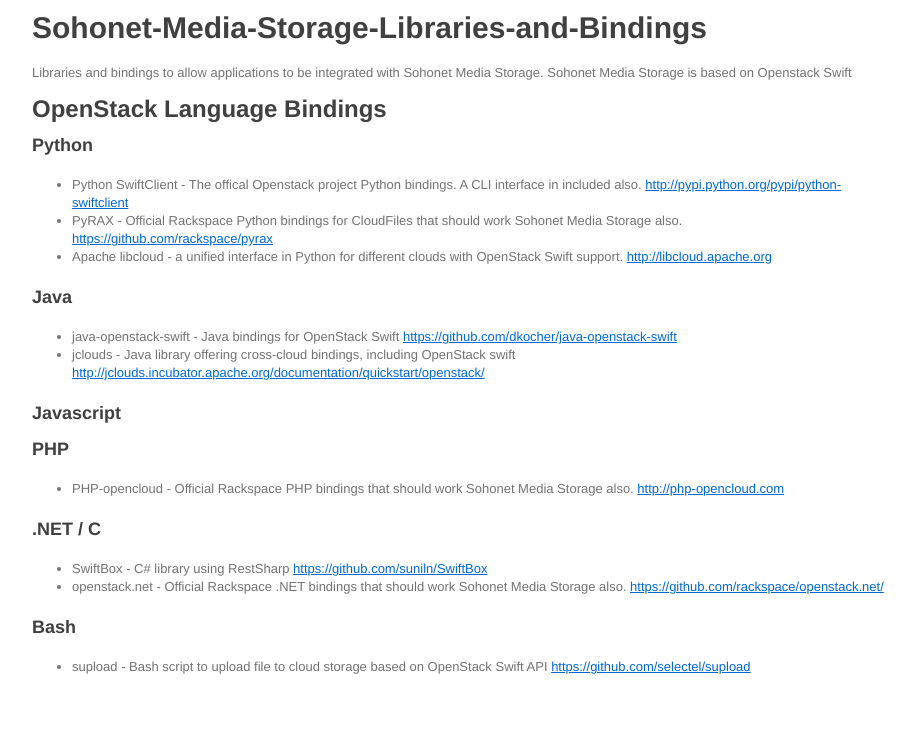
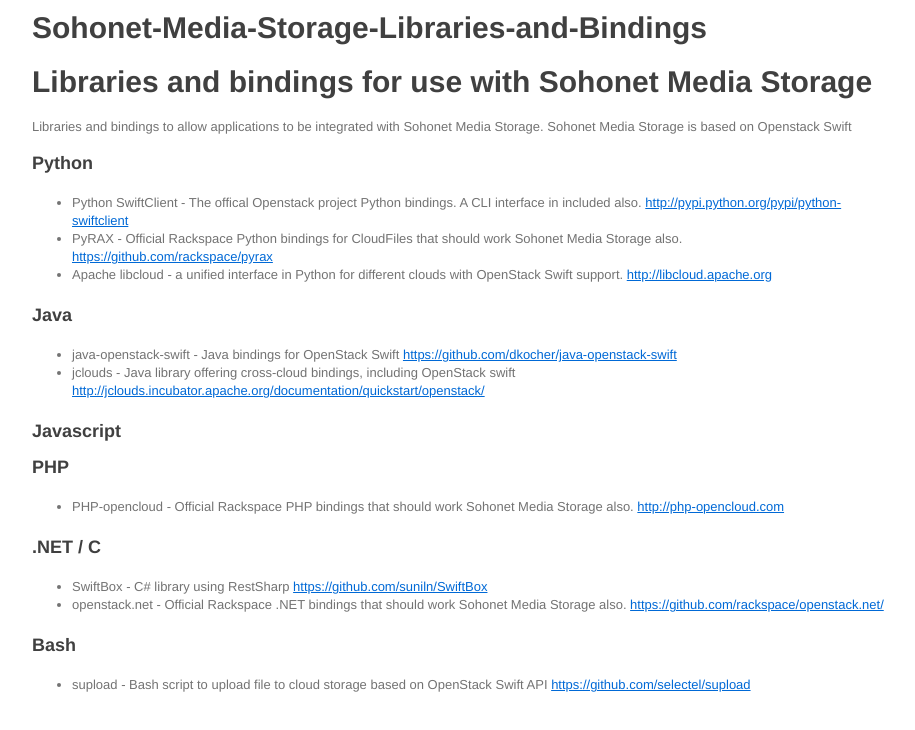
Before and after one commit to sohonetlabs/Sohonet-Media-Storage-Libraries-and-Bindings, a plain HTML site: page index.html in a window 1280 px wide. Shown: the whole page, without its empty margins (181-1096 px from the left). Drawn offline with Linux system fonts and the light colour scheme.

Commit message:
David - Update to index.html

```diff
--- a/index.html
+++ b/index.html
@@ -158,9 +158,11 @@
 <body>
 <h1>Sohonet-Media-Storage-Libraries-and-Bindings</h1>
 
+
+<h1>Libraries and bindings for use with Sohonet Media Storage</h2>
+
 <p>Libraries and bindings to allow applications to be integrated with Sohonet Media Storage. Sohonet Media Storage is based on Openstack Swift</p>
 
-<h2>OpenStack Language Bindings</h2>
 
 <h3>Python</h3>
 
```
